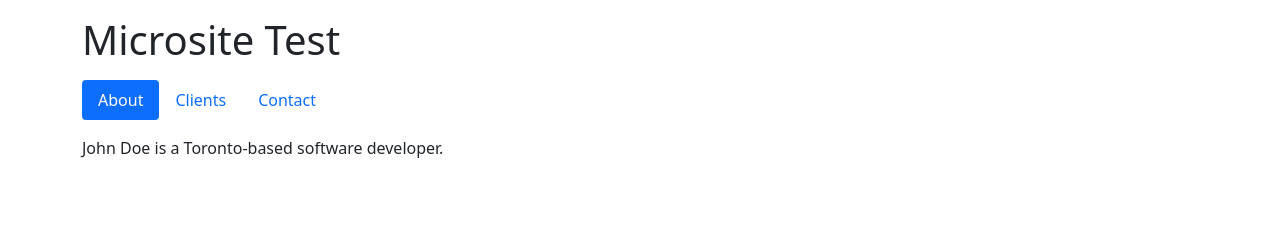
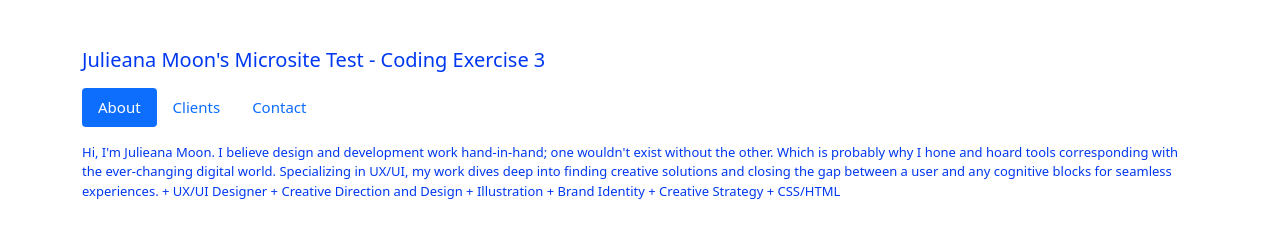
Before and after one commit to julieanamoon/julieanamoon.github.io, a plain HTML site: page index.html in a window 1280 px wide. Drawn offline with nearby package versions, Linux system fonts and the light colour scheme.

Commit message:
added style.css + updated about, client, contact
added style.css to create blue accents.

```diff
--- a/about.html
+++ b/about.html
@@ -1,3 +1,14 @@
 <p>
-    John Doe is a Toronto-based software developer.
+
+Hi, I'm Julieana Moon.
+
+I believe design and development work hand-in-hand; one wouldn't exist without the other. Which is probably why I hone and hoard tools corresponding with the ever-changing digital world. Specializing in UX/UI, my work dives deep into finding creative solutions and closing the gap between a user and any cognitive blocks for seamless experiences.
+
++ UX/UI Designer
++ Creative Direction and Design
++ Illustration
++ Brand Identity
++ Creative Strategy
++ CSS/HTML
+
 </p>
--- a/index.html
+++ b/index.html
@@ -10,6 +10,7 @@
 
     <script src="https://ajax.googleapis.com/ajax/libs/jquery/3.5.1/jquery.min.js"></script>
     <script src="script.js"></script>
+    <link rel="stylesheet" href="style.css">
 
     <title>Hello, world!</title>
   </head>
@@ -18,9 +19,9 @@
   <!-- Option 1: Bootstrap Bundle with Popper -->
     <script src="https://cdn.jsdelivr.net/npm/bootstrap@5.0.0-beta1/dist/js/bootstrap.bundle.min.js" integrity="sha384-ygbV9kiqUc6oa4msXn9868pTtWMgiQaeYH7/t7LECLbyPA2x65Kgf80OJFdroafW" crossorigin="anonymous"></script>
 
-<div class="container mt-3">
+<div class="container mt-5">
 
-    <h1>Microsite Test</h1>
+    <h1>Julieana Moon's Microsite Test - Coding Exercise 3</h1>
 
     <ul class="nav nav-pills mt-3 mb-3" id="menu">
         <li class="nav-item">
--- /dev/null
+++ b/style.css
@@ -0,0 +1,15 @@
+
+#menu
+{
+ font-size: 15px;
+}
+
+h1 {
+    font-size: 20px;
+    color: rgb(0, 56, 241);
+}
+
+#content {
+    font-size: 13px;
+    color: rgb(0, 56, 241);
+}
```
Also changed, not shown: clients.html (+2 -4 lines), contact.html (+10 -1 lines), script.js (line endings or trailing spaces).
